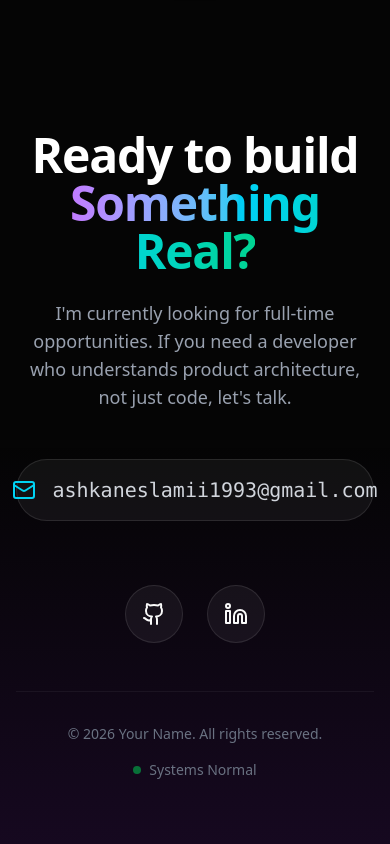
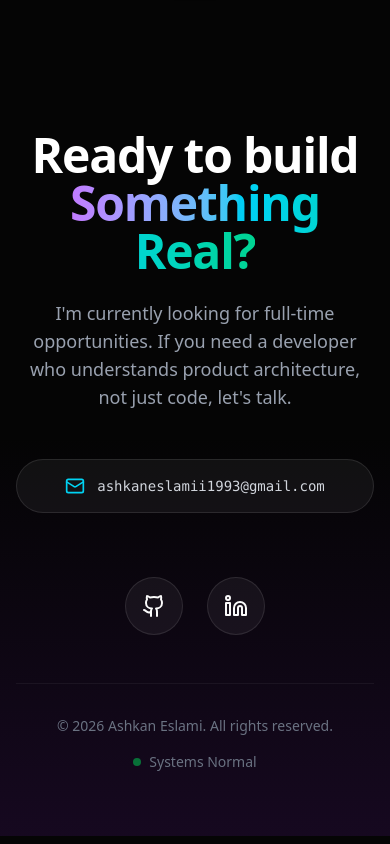
Before and after one commit to Ashes1993/portfolio, a Next.js app: page / in a window 390 px wide. Shown: the part 6827-7671 px from the top of the page. Built offline with nearby package versions, Linux system fonts and the light colour scheme.

Commit message:
Footer optimized.

```diff
--- a/components/Footer.js
+++ b/components/Footer.js
@@ -44,14 +44,15 @@ export default function Footer() {
           initial={{ opacity: 0, scale: 0.9 }}
           whileInView={{ opacity: 1, scale: 1 }}
           viewport={{ once: true }}
-          className="mb-16 flex justify-center"
+          className="mb-16 flex justify-center w-full"
         >
           <button
             onClick={handleCopy}
-            className="group relative flex items-center gap-4 px-8 py-4 bg-white/5 border border-white/10 rounded-full hover:bg-white/10 hover:border-white/20 hover:scale-105 active:scale-95 transition-all duration-300 w-full max-w-md justify-center"
+            // OPTIMIZATION: Changed px-8 to px-4 sm:px-8 to fit small mobile screens
+            className="group relative flex items-center gap-3 sm:gap-4 px-4 sm:px-8 py-4 bg-white/5 border border-white/10 rounded-full hover:bg-white/10 hover:border-white/20 hover:scale-105 active:scale-95 transition-all duration-300 w-full max-w-md justify-center overflow-hidden"
           >
             {/* The Icon Switcher */}
-            <div className="relative w-6 h-6">
+            <div className="relative flex-shrink-0 w-5 h-5 sm:w-6 sm:h-6">
               <AnimatePresence mode="wait">
                 {copied ? (
                   <motion.div
@@ -60,7 +61,7 @@ export default function Footer() {
                     animate={{ scale: 1, rotate: 0 }}
                     exit={{ scale: 0 }}
                   >
-                    <Check className="w-6 h-6 text-green-400" />
+                    <Check className="w-5 h-5 sm:w-6 sm:h-6 text-green-400" />
                   </motion.div>
                 ) : (
                   <motion.div
@@ -69,20 +70,22 @@ export default function Footer() {
                     animate={{ scale: 1 }}
                     exit={{ scale: 0 }}
                   >
-                    <Mail className="w-6 h-6 text-cyan-400 group-hover:text-white transition-colors" />
+                    <Mail className="w-5 h-5 sm:w-6 sm:h-6 text-cyan-400 group-hover:text-white transition-colors" />
                   </motion.div>
                 )}
               </AnimatePresence>
             </div>
 
             {/* The Text Switcher */}
-            <span className="text-xl font-mono text-gray-300 group-hover:text-white transition-colors">
+            {/* OPTIMIZATION: Scaled text for mobile and added truncate so long emails don't break layout */}
+            <span className="text-sm sm:text-base md:text-xl font-mono text-gray-300 group-hover:text-white transition-colors truncate">
               {copied ? "Copied to Clipboard!" : email}
             </span>
 
             {/* Hover Tooltip (Desktop only) */}
+            {/* OPTIMIZATION: Added hidden md:block to prevent tap-hover bugs on touch devices */}
             {!copied && (
-              <span className="absolute -top-10 left-1/2 -translate-x-1/2 text-xs text-gray-400 opacity-0 group-hover:opacity-100 transition-opacity bg-black/80 px-2 py-1 rounded border border-white/10">
+              <span className="hidden md:block absolute -top-10 left-1/2 -translate-x-1/2 text-xs text-gray-400 opacity-0 group-hover:opacity-100 transition-opacity bg-black/80 px-2 py-1 rounded border border-white/10 whitespace-nowrap">
                 Click to copy
               </span>
             )}
@@ -101,12 +104,13 @@ export default function Footer() {
             href="https://www.linkedin.com/in/ashkan-eslami-3982a7187"
             label="LinkedIn"
           />
-          {/* Add more if needed */}
         </div>
 
         {/* 4. COPYRIGHT */}
         <div className="border-t border-white/5 pt-8 flex flex-col md:flex-row items-center justify-between text-sm text-gray-500 gap-4">
-          <p>© {new Date().getFullYear()} Your Name. All rights reserved.</p>
+          <p>
+            © {new Date().getFullYear()} Ashkan Eslami. All rights reserved.
+          </p>
           <div className="flex items-center gap-2">
             <span className="w-2 h-2 rounded-full bg-green-500 animate-pulse" />
             <span>Systems Normal</span>
@@ -124,7 +128,7 @@ function SocialButton({ icon, href, label }) {
       href={href}
       target="_blank"
       rel="noopener noreferrer"
-      className="p-4 bg-white/5 border border-white/10 rounded-full hover:bg-white/10 hover:border-white/20 hover:text-cyan-400 hover:-translate-y-1 transition-all duration-300 group relative"
+      className="p-4 bg-white/5 border border-white/10 rounded-full hover:bg-white/10 hover:border-white/20 hover:text-cyan-400 hover:-translate-y-1 transition-all duration-300 group relative flex-shrink-0"
       aria-label={label}
     >
       {icon}
```
